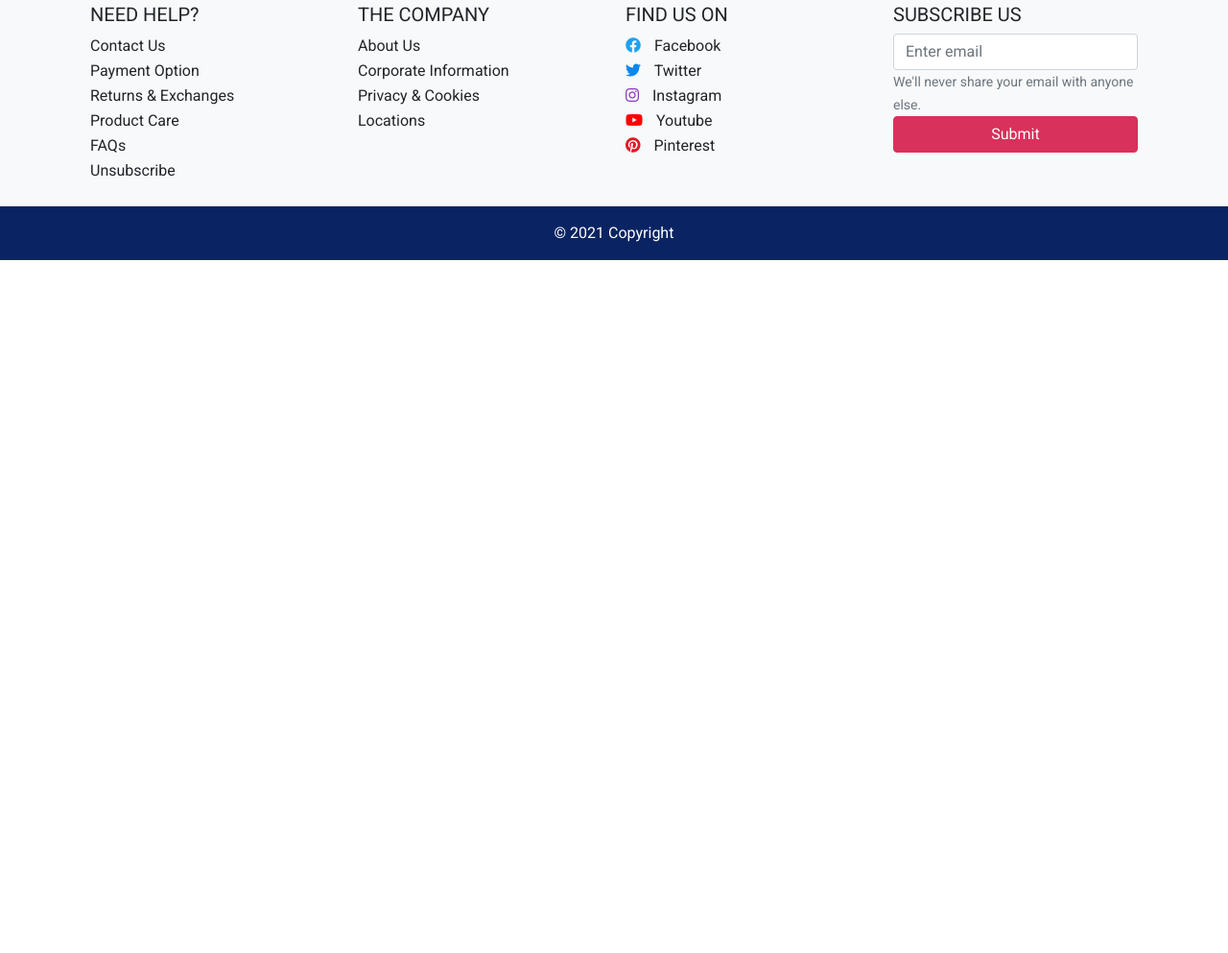
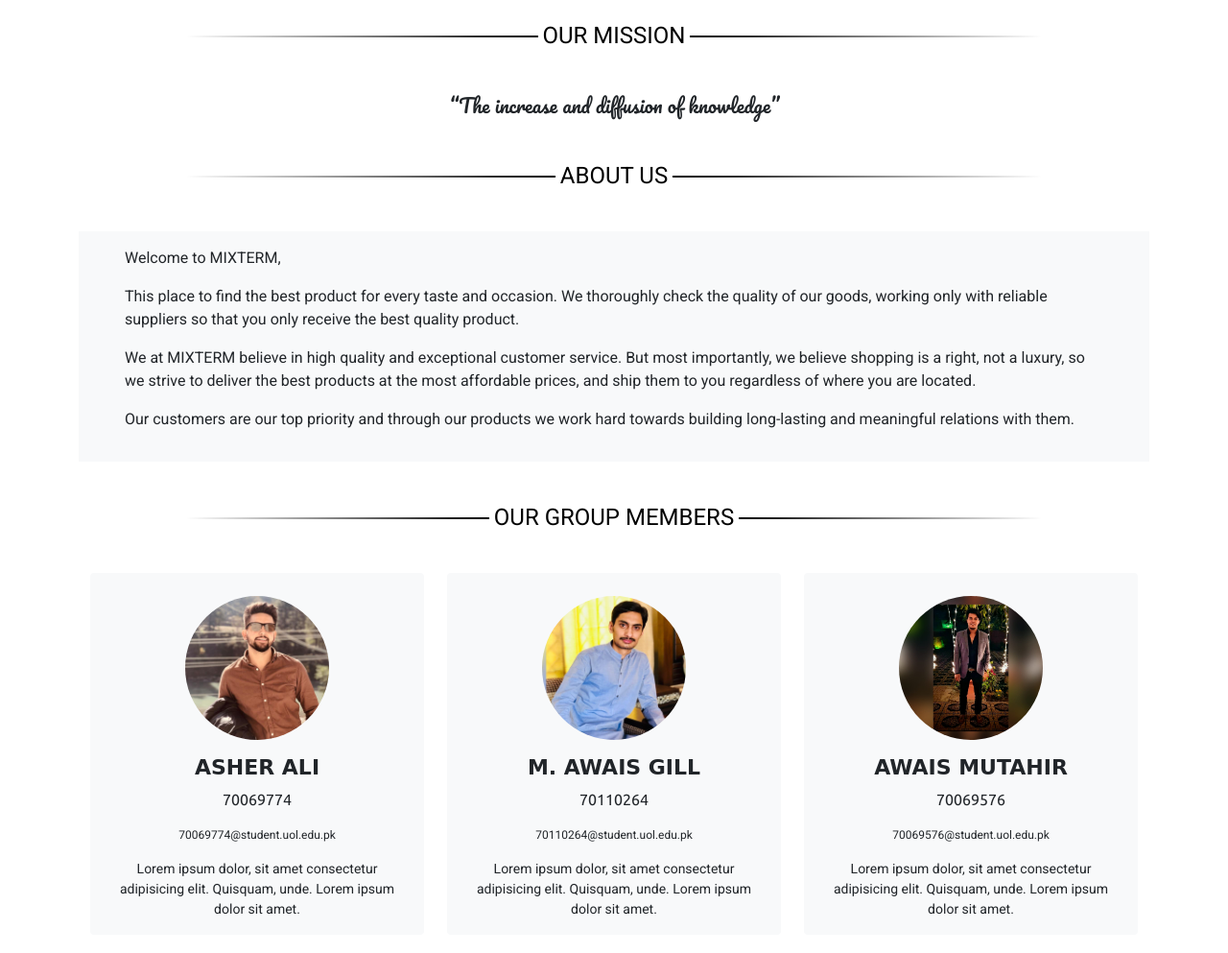
Before and after one commit to Awais-Gill/Web-Project, a plain HTML site: page about us.html in a window 1280 px wide. Shown: the part 120-1113 px from the top of the page at 96% size. Before the commit the page ends 800 px from the top, so only its background shows below. Drawn offline with nearby package versions, Linux system fonts and the light colour scheme; a web font is replaced by a local one.

Commit message:
add about us page and some styling
Complete Project

```diff
--- a/about us.html
+++ b/about us.html
@@ -14,7 +14,8 @@
   <!-- favicon icon -->
   <link rel="icon" href="./Assets/favicon.png" type="image" sizes="16x16">
   <!-- title -->
-  <title>Online store</title>
+  <title>MIXTERM</title>
+
 </head>
 
 <body id="top">
@@ -82,6 +83,72 @@
   </header>
   <!-- header end -->
 
+  <!-- main start -->
+  <main class="container aboutPage">
+    <div class="divider text-uppercase"><span></span><span>Our mission</span><span></span></div>
+    <p class="text-center mission">“The increase and diffusion of knowledge”</p>
+
+    <div class="divider text-uppercase"><span></span><span>About Us</span><span></span></div>
+    <div class="about py-3">
+      <p class="px-5">Welcome to <span>mixterm</span>,</p>
+      <p class="px-5">
+        This place to find the best product for every taste and occasion. We thoroughly check the quality of our goods, working only with reliable suppliers so that you only receive the best quality product.
+      </p>
+      <p class="px-5">
+        We at <span>mixterm</span> believe in high quality and exceptional customer service. But most importantly, we believe shopping is a right, not a luxury, so we strive to deliver the best products at the most affordable prices, and ship them to you regardless of where you are located.
+      </p>
+      <p class="px-5">
+        Our customers are our top priority and through our products we work hard towards building long-lasting and meaningful relations with them.
+      </p>
+    </div>
+    <div class="divider text-uppercase"><span></span><span>Our Group Members</span><span></span></div>
+    <!-- team members -->
+    <div class="container mb-4">
+      <div class="row">
+        <div class="col-md-4 col-6 mb-3">
+          <div class="card bg-light">
+            <div class="group-member">
+              <img src="./Assets/profile/profile 1.jpg" class="card-img-top zoom-img rounded-circle mx-auto d-block mt-4" alt="Product 1">
+              <div class="card-body pb-0 text-center">
+                <h5 class="name text-uppercase">Asher Ali</h5>
+                <p class="sap py-0">70069774</p>
+                <p class="email">70069774@student.uol.edu.pk</p>
+                <p class="detail">Lorem ipsum dolor, sit amet consectetur adipisicing elit. Quisquam, unde. Lorem ipsum dolor sit amet.</p>
+              </div>
+            </div>
+          </div>
+        </div>
+        <div class="col-md-4 col-6 mb-3">
+          <div class="card bg-light">
+            <div class="group-member">
+              <img src="./Assets/profile/profile 2.jpg" class="card-img-top zoom-img rounded-circle mx-auto d-block mt-4" alt="Product 1">
+              <div class="card-body pb-0 text-center">
+                <h5 class="name text-uppercase">M. Awais Gill</h5>
+                <p class="sap">70110264</p>
+                <p class="email">70110264@student.uol.edu.pk</p>
+                <p class="detail">Lorem ipsum dolor, sit amet consectetur adipisicing elit. Quisquam, unde. Lorem ipsum dolor sit amet.</p>
+              </div>
+            </div>
+          </div>
+        </div>
+        <div class="col-md-4 col-6 mb-3">
+          <div class="card bg-light">
+            <div class="group-member">
+              <img src="./Assets/profile/profile 3.jpg" class="card-img-top zoom-img rounded-circle mx-auto d-block mt-4" alt="Product 1">
+              <div class="card-body pb-0 text-center">
+                <h5 class="name text-uppercase">Awais Mutahir</h5>
+                <p class="sap">70069576</p>
+                <p class="email">70069576@student.uol.edu.pk</p>
+                <p class="detail">Lorem ipsum dolor, sit amet consectetur adipisicing elit. Quisquam, unde. Lorem ipsum dolor sit amet.</p>
+              </div>
+            </div>
+          </div>
+        </div>
+      </div>
+    </div>
+    <!-- team members -->
+  </main>
+  <!-- main end -->
 
   <!-- footer start -->
   <footer class="bg-light text-center text-lg-start">
--- a/css/style.css
+++ b/css/style.css
@@ -1,9 +1,13 @@
 @import url('https://fonts.googleapis.com/css2?family=Anton&family=Gugi&family=Lato&family=Roboto&family=Sofia&display=swap');
 @import url('https://fonts.googleapis.com/css2?family=Dosis&display=swap');
+@import url('https://fonts.googleapis.com/css2?family=Pacifico&family=Ubuntu&display=swap');
+@import url('https://fonts.googleapis.com/css2?family=Charm:wght@700&display=swap');
+
 
 :root {
   --light-gray: #2a2f32a1;
   --primaty-color: #0A2463;
+  --bg-light: #F8F9FA;
   --gray: #C6C7C8;
   --border: #2a2f3218;
   --pink: rgb(216, 49, 91);
@@ -18,6 +22,9 @@
   --gugi: 'Gugi', cursive;
   --sofia: 'Sofia', cursive;
   --dosis: 'Dosis', sans-serif;
+  --pacifico: 'Pacifico', cursive;
+  --ubuntu: 'Ubuntu', sans-serif;
+  --charm: 'Charm', cursive;
 }
 
 .bg-primary{
@@ -357,7 +364,37 @@ main {
   height: 100%;
 }
 
-/* top btn */
+/* ================================= About Us Page ===================================== */
+.aboutPage .mission {
+  font-size: 20px !important;
+  font-family: var(--pacifico);
+}
+.aboutPage .about {
+  background-color: var(--bg-light);
+}
+.aboutPage .about span {
+  text-transform: uppercase;
+}
+.aboutPage .group-member img {
+  width: 150px;
+  height: 150px;
+}
+.aboutPage .name {
+  font-family: var(--charm);
+  font-size: 22px;
+  font-weight: bold;
+}
+.aboutPage .sap {
+  font-size: 16px;
+  font-family: var(--ubuntu);
+}
+.aboutPage .email {
+  font-size: 12px;
+}
+.aboutPage .detail {
+  font-size: 14px;
+}
+/* ============================= Scroll To Top Button ================================== */
 #back-to-top {
   position: fixed;
   width: 50px;
```
Also changed, not shown: contact Us.html (+1 -1 lines), index.html (+1 -12 lines), products.html (+3 -5 lines), single-product.html (+1 -1 lines), Assets/profile/profile 1.jpg (added), Assets/profile/profile 2.jpg (added), Assets/profile/profile 3.jpg (added).
